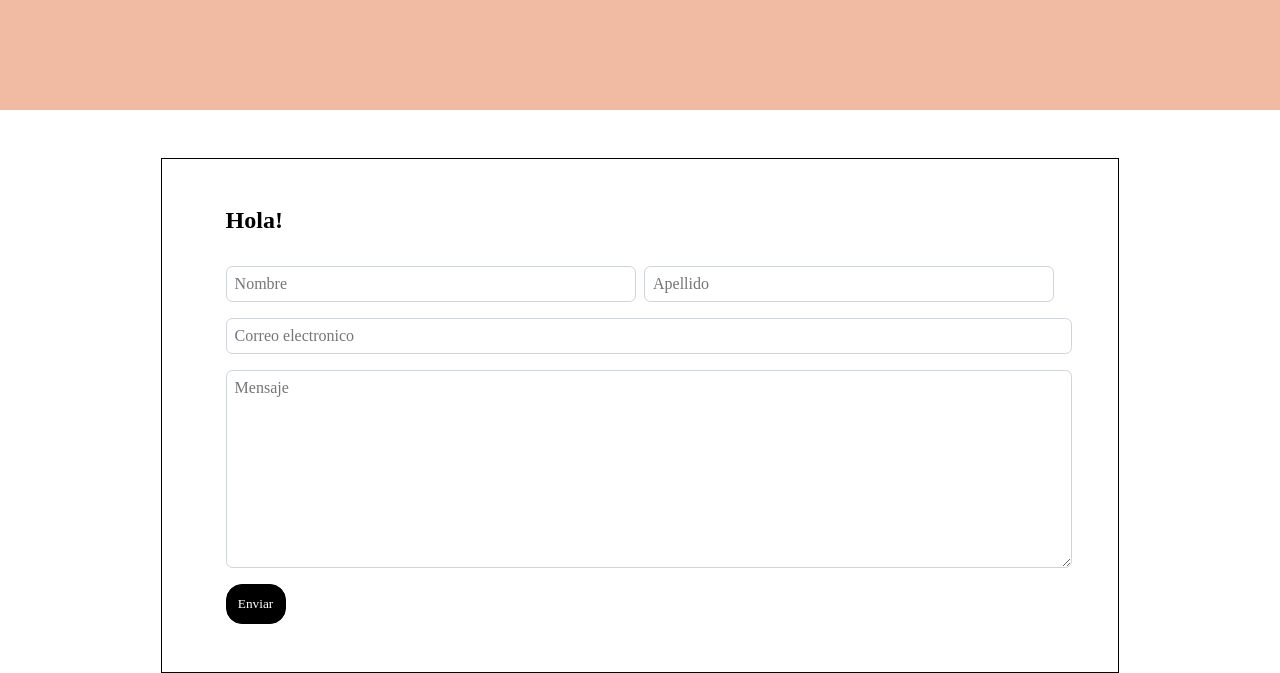
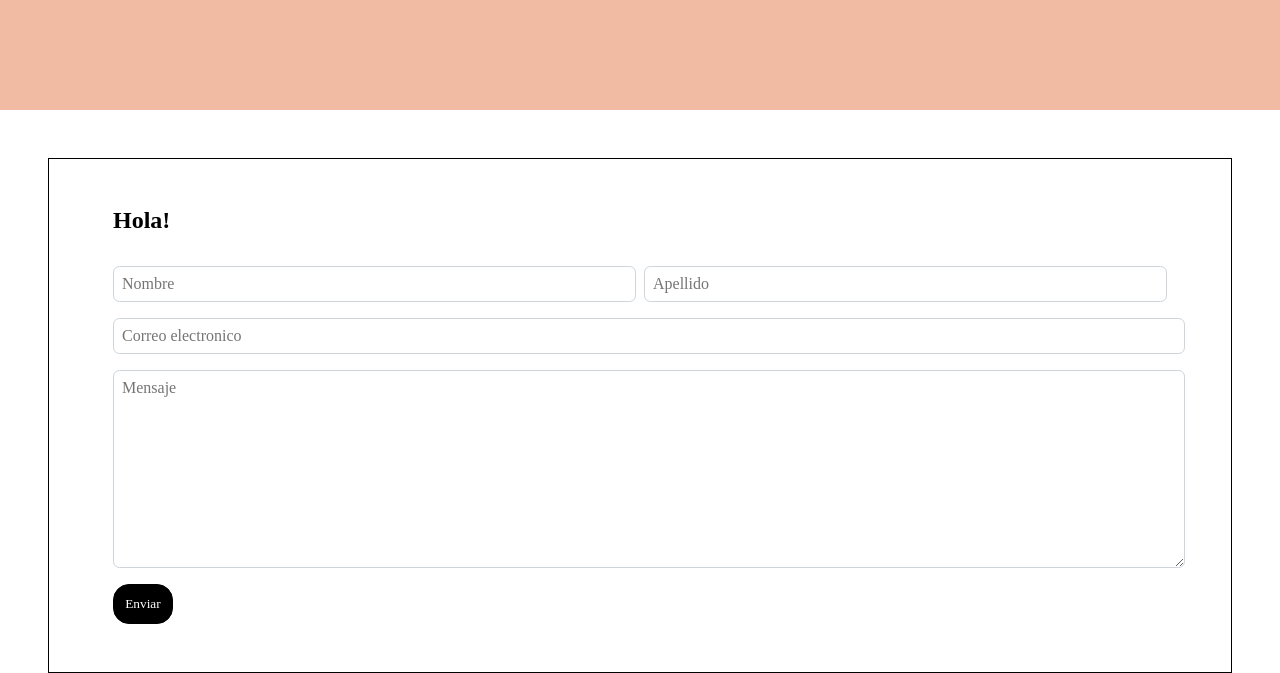
Before and after one commit to honeym0n/ProyectosID, a plain HTML site: page contacto.html in a window 1280 px wide. Shown: the part 251-924 px from the top of the page. Drawn offline with Linux system fonts and the light colour scheme; a web font is replaced by a local one.

Commit message:
solucionado

```diff
--- a/css/index.css
+++ b/css/index.css
@@ -276,5 +276,8 @@ form .form-grupo {
 
 /* Contacto Media Queries */
 @media (min-width: 768px) {
+    .contacto-caja {
+        max-width: 100%;
 
+    }
 }
```
